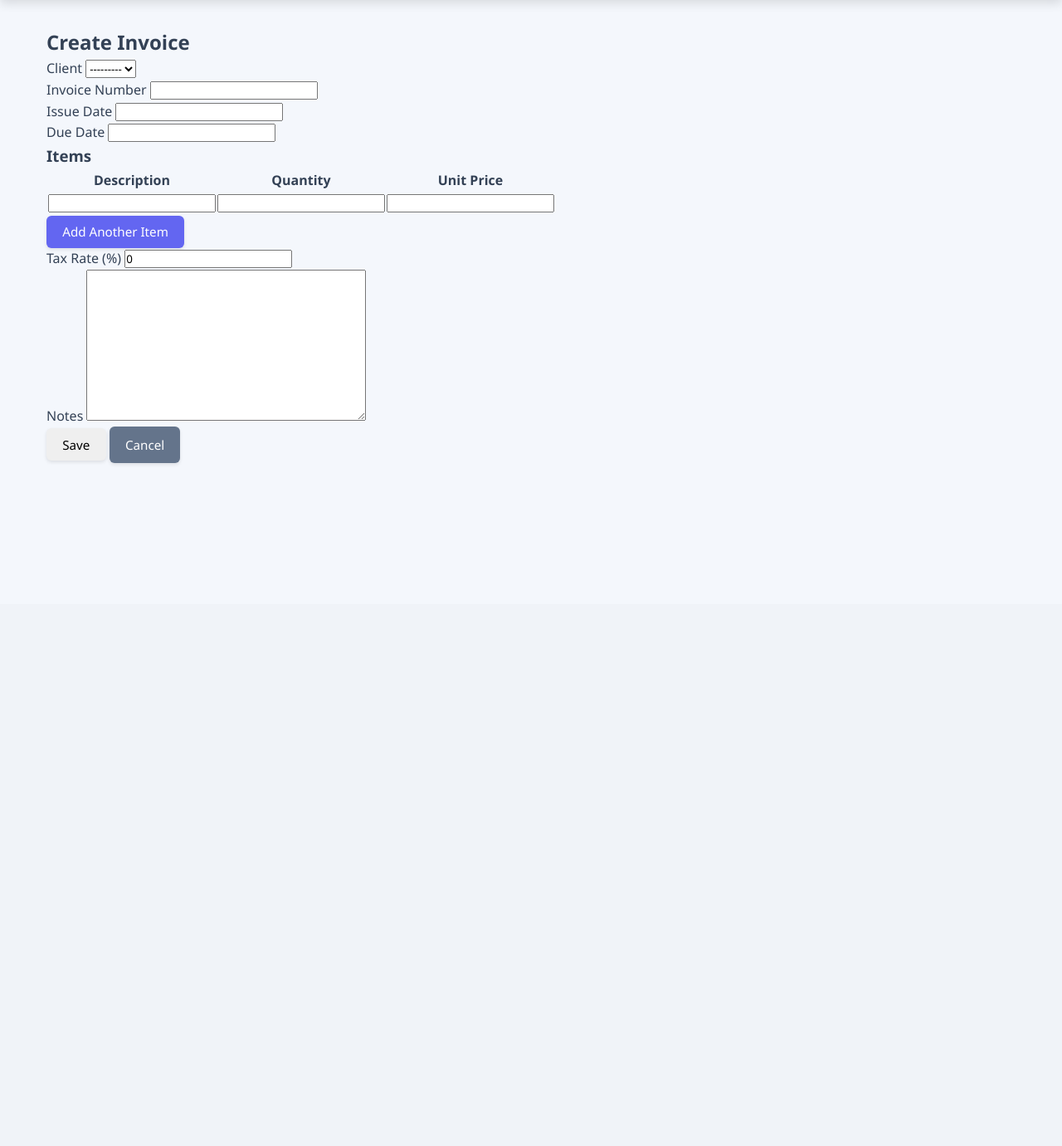
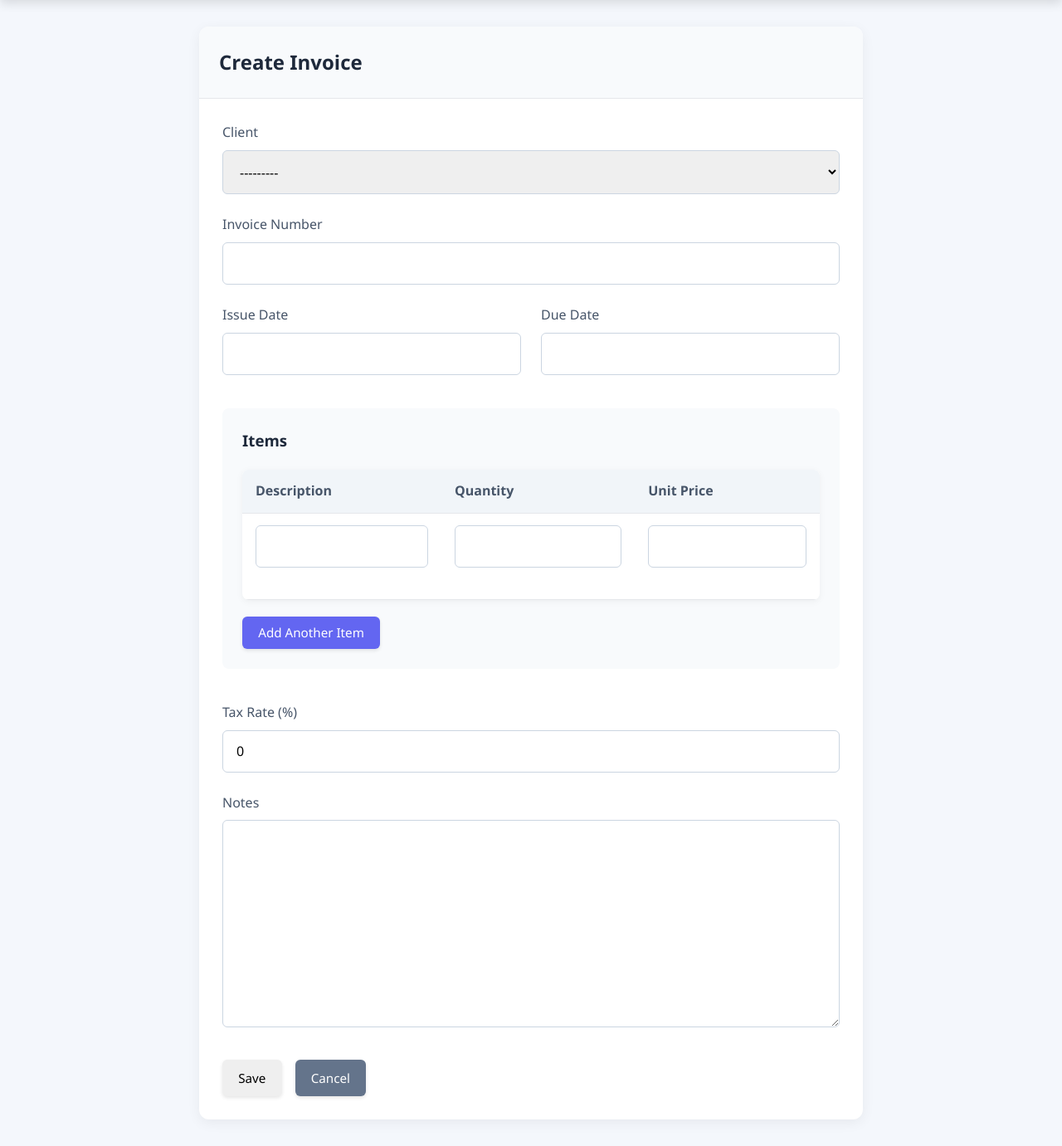
Before and after one commit to Dyoumans1/invoice-mate, a Django app: page /invoices/create/ in a window 1280 px wide. Shown: the part 72-1453 px from the top of the page at 83% size. Before the commit the page ends 631 px from the top, so only its background shows below. Run offline with Django 5.2, Linux system fonts and the light colour scheme; data that the repository does not hold is empty.

Commit message:
more css

```diff
--- a/main_app/static/css/forms.css
+++ b/main_app/static/css/forms.css
@@ -0,0 +1,182 @@
+.page-header {
+    margin-bottom: 2.5rem;
+    background-color: #fff;
+    padding: 1.5rem;
+    border-radius: 12px;
+    box-shadow: 0 4px 16px rgba(0, 0, 0, 0.06);
+  }
+
+  .error-message {
+    background-color: #fee2e2;
+    border-left: 4px solid #ef4444;
+    padding: 1.25rem;
+    margin-bottom: 1.5rem;
+    color: #b91c1c;
+    border-radius: 0 8px 8px 0;
+  }
+
+  .form-container {
+    max-width: 800px;
+    margin: 0 auto;
+  }
+
+  .form-box {
+    background-color: #fff;
+    border-radius: 12px;
+    box-shadow: 0 4px 16px rgba(0, 0, 0, 0.06);
+    overflow: hidden;
+  }
+
+  .form-header {
+    background-color: #f8fafc;
+    padding: 1.5rem;
+    border-bottom: 1px solid #e5e7eb;
+  }
+
+  .danger-header {
+    background-color: #fee2e2;
+    border-bottom: 1px solid #fecaca;
+  }
+
+  .form-header h2 {
+    margin: 0;
+    color: #1e293b;
+    font-weight: 600;
+  }
+
+  .danger-header h2 {
+    color: #b91c1c;
+  }
+
+  .form-body {
+    padding: 1.75rem;
+  }
+
+  .form-group {
+    margin-bottom: 1.5rem;
+  }
+
+  .input-group {
+    margin-bottom: 1.5rem;
+  }
+
+  .input-label {
+    display: block;
+    margin-bottom: 0.5rem;
+    font-weight: 500;
+    color: #475569;
+  }
+
+  input[type="text"],
+  input[type="email"],
+  input[type="password"],
+  input[type="number"],
+  input[type="date"],
+  select,
+  textarea {
+    width: 100%;
+    padding: 0.85rem 1rem;
+    border: 1px solid #cbd5e1;
+    border-radius: 6px;
+    font-size: 1rem;
+    transition: border-color 0.3s, box-shadow 0.3s;
+  }
+
+  input[type="text"]:focus,
+  input[type="email"]:focus,
+  input[type="password"]:focus,
+  input[type="number"]:focus,
+  input[type="date"]:focus,
+  select:focus,
+  textarea:focus {
+    outline: none;
+    border-color: #6366f1;
+    box-shadow: 0 0 0 3px rgba(99, 102, 241, 0.15);
+  }
+
+  textarea {
+    min-height: 120px;
+    resize: vertical;
+  }
+
+  .input-row {
+    display: flex;
+    gap: 1.5rem;
+    margin-bottom: 1.5rem;
+  }
+
+  .input-half {
+    flex: 1;
+  }
+
+  .button-group {
+    margin-top: 2rem;
+    display: flex;
+    gap: 1rem;
+  }
+
+  .items-section {
+    margin: 2.5rem 0;
+    background-color: #f8fafc;
+    padding: 1.5rem;
+    border-radius: 8px;
+  }
+
+  .items-section h3 {
+    margin-bottom: 1.25rem;
+    color: #1e293b;
+    font-weight: 600;
+  }
+
+  .items-table {
+    width: 100%;
+    border-collapse: collapse;
+    margin-bottom: 1.25rem;
+    background-color: #fff;
+    border-radius: 8px;
+    overflow: hidden;
+    box-shadow: 0 2px 8px rgba(0, 0, 0, 0.05);
+  }
+
+  .items-table th {
+    text-align: left;
+    padding: 0.85rem 1rem;
+    background-color: #f1f5f9;
+    border-bottom: 1px solid #e5e7eb;
+    color: #475569;
+    font-weight: 600;
+  }
+
+  .items-table td {
+    padding: 0.85rem 1rem;
+    border-bottom: 1px solid #e5e7eb;
+  }
+
+  .summary-table {
+    margin-top: 1.75rem;
+    width: 100%;
+    max-width: 400px;
+    margin-left: auto;
+    background-color: #fff;
+    padding: 1.25rem;
+    border-radius: 8px;
+    box-shadow: 0 2px 8px rgba(0, 0, 0, 0.05);
+  }
+
+  .items-summary {
+    width: 100%;
+  }
+
+  .items-summary th {
+    text-align: left;
+    padding: 0.65rem;
+    color: #475569;
+    font-weight: 600;
+  }
+
+  .items-summary td {
+    text-align: right;
+    padding: 0.65rem;
+    color: #1e293b;
+    font-weight: 500;
+  }
--- a/main_app/templates/clients/client_form.html
+++ b/main_app/templates/clients/client_form.html
@@ -1,6 +1,11 @@
 {% extends 'base.html' %}
+{% load static %}
 
 {% block title %}{% if object %}Edit Client{% else %}Add Client{% endif %}{% endblock %}
+
+{% block head %}
+  <link rel="stylesheet" href="{% static 'css/forms.css' %}" />
+{% endblock %}
 
 {% block content %}
 <div class="form-container">
--- a/main_app/templates/home.html
+++ b/main_app/templates/home.html
@@ -8,7 +8,7 @@
 
 {% block content %}
 <div class="centered-content">
-  <h1>Welcome to InvoiceMate</h1>
+  <h1>Welcome to InvoiceMaid</h1>
   <p class="lead">Your simple solution for invoice management</p>
 </div>
 {% if not user.is_authenticated %}
--- a/main_app/templates/invoices/invoice_form.html
+++ b/main_app/templates/invoices/invoice_form.html
@@ -1,5 +1,11 @@
 {% extends 'base.html' %}
 {% load static %}
+
+{% block title %}Invoice form{% endblock %}
+
+{% block head %}
+  <link rel="stylesheet" href="{% static 'css/forms.css' %}" />
+{% endblock %}
 
 {% block content %}
 <div class="form-container">
--- a/main_app/templates/signup.html
+++ b/main_app/templates/signup.html
@@ -4,7 +4,7 @@
 {% block title %}Sign Up{% endblock %}
 
 {% block head %}
-  <link rel="stylesheet" href="{% static 'css/forms.css' %}" />
+  <link rel="stylesheet" href="{% static 'css/sign-up.css' %}" />
 {% endblock %}
 
 {% block content %}
```
Also changed, not shown: main_app/static/css/sign-up.css (+85 -0 lines).
